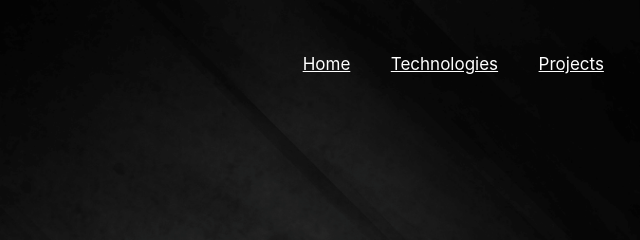
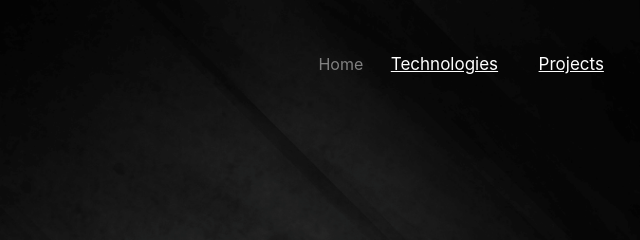
Before and after one commit to 45i/devbio.me, a plain HTML site: page index.html in a window 1280 px wide. Shown: the top 240 px of the page, 408-1048 px from the left. Drawn offline with nearby package versions, Linux system fonts and the light colour scheme.

Commit message:
Update index.html

```diff
--- a/index.html
+++ b/index.html
@@ -12,7 +12,7 @@
         <nav>
             <label class="logo">PythaSnek</label>
             <ul>
-                <li><a href="index.html" class="home">Home</a></li>
+                <li><font color="grey">Home</font></li>
                 <li><a href="technologies.html">Technologies</a></li>
                 <li><a href="projects.html" >Projects</a></li>
                 <li><a href="contact.html" class="contact">Contact</a></li>
```
